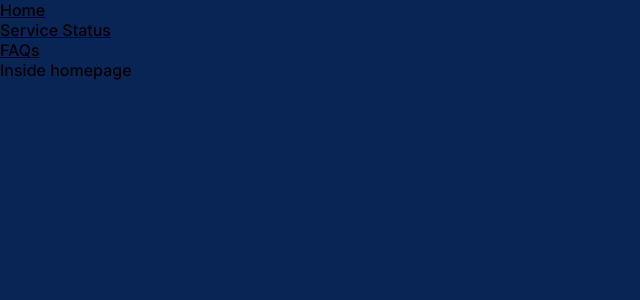
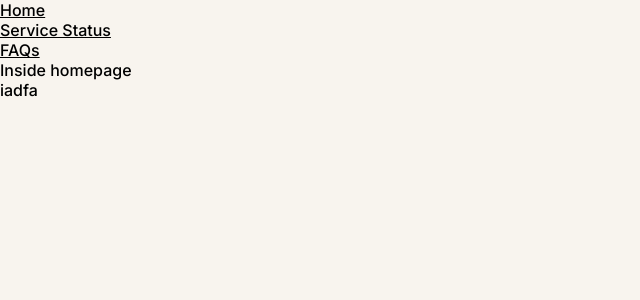
Before and after one commit to darenagos/segroup-eecsSystem, a React (Create React App) app in the folder eecs-system/: page /student-Homepage in a window 1280 px wide. Shown: the top 300 px of the page, without its empty margins (0-640 px from the left). Built offline with nearby package versions, Linux system fonts and the light colour scheme.

Commit message:
minor changes

```diff
--- a/eecs-system/src/Components/Navbar/navbar.css
+++ b/eecs-system/src/Components/Navbar/navbar.css
@@ -0,0 +1,5 @@
+nav {
+    display: flex;
+    justify-content: space-between;
+    align-items: center;
+}
--- a/eecs-system/src/Components/Navbar/studentNavbar.js
+++ b/eecs-system/src/Components/Navbar/studentNavbar.js
@@ -1,5 +1,6 @@
 import React from "react";
 import { Link } from "react-router-dom";
+import "./navbar.css";
 
 // ive called this student navbar because im not sure if admins and technicians will have the same
 // links when they click the nav bar options.
--- a/eecs-system/src/Components/StudentHomepage/studentHomepage.css
+++ b/eecs-system/src/Components/StudentHomepage/studentHomepage.css
@@ -0,0 +1,7 @@
+body{
+    background-color: #F8F4EE;
+}
+
+.red{
+
+}
--- a/eecs-system/src/Components/StudentHomepage/studentHomepage.js
+++ b/eecs-system/src/Components/StudentHomepage/studentHomepage.js
@@ -1,12 +1,16 @@
 import React from "react";
 import StudentNavbar from "../Navbar/studentNavbar";
+import "./studentHomepage.css";
 
 function StudentHomepage() {
   return (
-    <div>
-      <StudentNavbar />
-      Inside homepage
-    </div>
+    <body>
+      <div>
+        <StudentNavbar />
+        Inside homepage
+        <div className="">iadfa</div>
+      </div>
+    </body>
   );
 }
 
```
